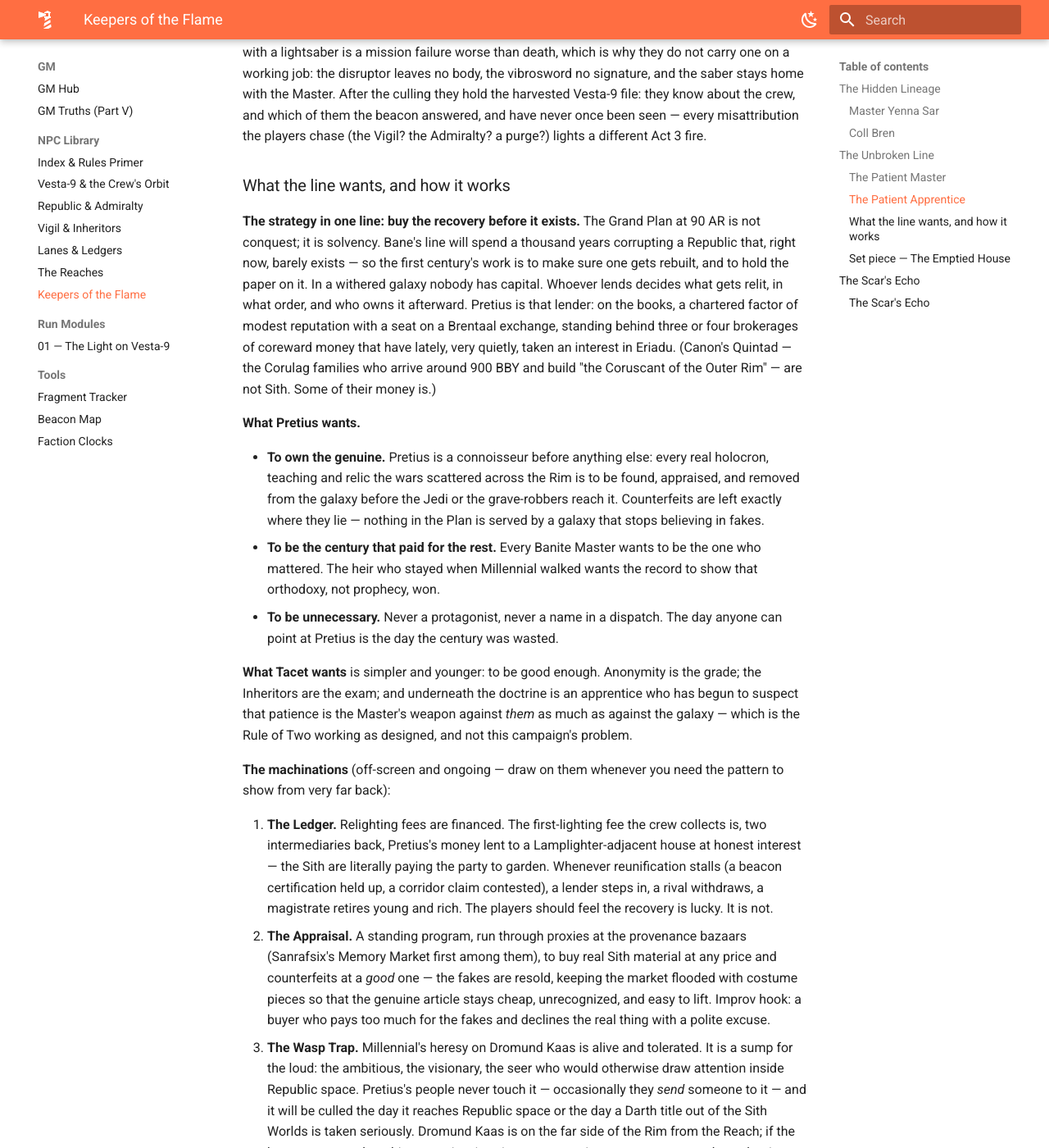
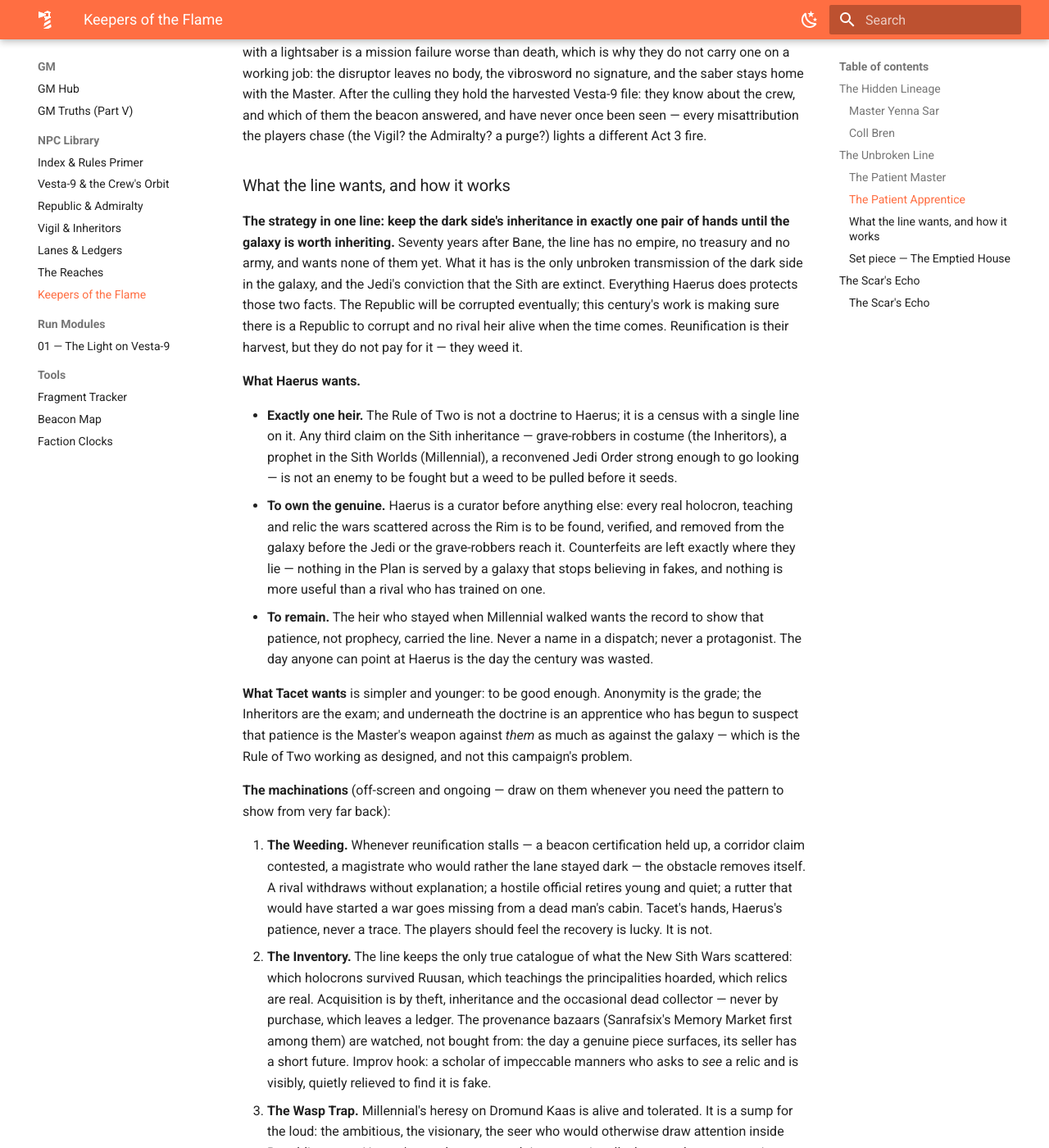
Before and after one commit to iandoriath/ember-age, an MkDocs documentation site: the page built from docs/gm/npcs/keepers.md, in a window 1280 px wide and 1400 px high, scrolled down 5507 px. Shown: the whole window at 82% size. Built offline with MkDocs 1.6.1 and Material for MkDocs 9.7.7, drawn with Linux system fonts in a browser that asks for light colours; some of the changed text lies outside the part shown.

Commit message:
Keepers of the Flame: the Sith line is about custody, not capital — Darth Haerus
Drops the creditor strategy (too Plagueis for a third-succession line). The Master now
keeps the dark side's inheritance in exactly one pair of hands: the Weeding, the Inventory,
the Wasp Trap, the Census, the Graduation, the Absence. Renamed Pretius -> Haerus (bent from
haereo, to hold fast / remain; heard as 'heir').

Co-Authored-By: Claude Fable 5 <noreply@anthropic.com>

```diff
--- a/docs/gm/npcs/keepers.md
+++ b/docs/gm/npcs/keepers.md
@@ -54,12 +54,12 @@ The second fork of Dial 1, resolved: one Jedi lineage survives to 90 AR. It cons
 
 ## The Unbroken Line
 
-Dial 1, statted. Bane, then Zannah, then Cognus — and the record goes silent, because the line got better at silence. Cognus's recorded apprentice, Darth Millennial, rejected the Rule of Two and walked out on *her* to found the Dark Force cult on Dromund Kaas; Legends names no loyal heir after him, so the Master who actually inherited collides with nothing published. Here that Master is **Darth Pretius** — bent from *pretium*, the price: the one who sets it on everything — and the apprentice, whose name nobody outside the line has ever heard spoken, is **Darth Tacet** — *is silent*, the instruction a score gives an instrument for the whole of a movement. Third succession from Bane: young as Sith dynasties go, consolidating, and in no hurry, which is precisely why patience costs them nothing. Their goals and machinations, and the one set piece that shows their work, follow the two stat blocks.
+Dial 1, statted. Bane, then Zannah, then Cognus — and the record goes silent, because the line got better at silence. Cognus's recorded apprentice, Darth Millennial, rejected the Rule of Two and walked out on *her* to found the Dark Force cult on Dromund Kaas; Legends names no loyal heir after him, so the Master who actually inherited collides with nothing published. Here that Master is **Darth Haerus** — bent from *haereo*, to hold fast, to remain; say it aloud and it is also *heir* — and the apprentice, whose name nobody outside the line has ever heard spoken, is **Darth Tacet** — *is silent*, the instruction a score gives an instrument for the whole of a movement. Third succession from Bane: young as Sith dynasties go, consolidating, and in no hurry, which is precisely why patience costs them nothing. Their goals and machinations, and the one set piece that shows their work, follow the two stat blocks.
 
 ### The Patient Master
-*Nemesis — the Sith line (Dial 1) — Darth Pretius; stats for completeness only*
+*Nemesis — the Sith line (Dial 1) — Darth Haerus; stats for completeness only*
 
-> Somewhere, a person of modest reputation and excellent bookkeeping watches lanes relight, and is pleased with the harvest coming in.
+> Somewhere, a person of modest reputation and an excellent memory watches lanes relight, and is pleased with the harvest coming in.
 
 **DO NOT PUT ON-SCREEN.** This block exists so the GM knows what sits at the top of the era; the Patient Master should not appear in this campaign's span. Run them as an absence (see Using them).
 
@@ -98,23 +98,24 @@ Dial 1, statted. Bane, then Zannah, then Cognus — and the record goes silent,
 
 ### What the line wants, and how it works
 
-**The strategy in one line: buy the recovery before it exists.** The Grand Plan at 90 AR is not conquest; it is solvency. Bane's line will spend a thousand years corrupting a Republic that, right now, barely exists — so the first century's work is to make sure one gets rebuilt, and to hold the paper on it. In a withered galaxy nobody has capital. Whoever lends decides what gets relit, in what order, and who owns it afterward. Pretius is that lender: on the books, a chartered factor of modest reputation with a seat on a Brentaal exchange, standing behind three or four brokerages of coreward money that have lately, very quietly, taken an interest in Eriadu. (Canon's Quintad — the Corulag families who arrive around 900 BBY and build "the Coruscant of the Outer Rim" — are not Sith. Some of their money is.)
+**The strategy in one line: keep the dark side's inheritance in exactly one pair of hands until the galaxy is worth inheriting.** Seventy years after Bane, the line has no empire, no treasury and no army, and wants none of them yet. What it has is the only unbroken transmission of the dark side in the galaxy, and the Jedi's conviction that the Sith are extinct. Everything Haerus does protects those two facts. The Republic will be corrupted eventually; this century's work is making sure there is a Republic to corrupt and no rival heir alive when the time comes. Reunification is their harvest, but they do not pay for it — they weed it.
 
-**What Pretius wants.**
+**What Haerus wants.**
 
-- **To own the genuine.** Pretius is a connoisseur before anything else: every real holocron, teaching and relic the wars scattered across the Rim is to be found, appraised, and removed from the galaxy before the Jedi or the grave-robbers reach it. Counterfeits are left exactly where they lie — nothing in the Plan is served by a galaxy that stops believing in fakes.
-- **To be the century that paid for the rest.** Every Banite Master wants to be the one who mattered. The heir who stayed when Millennial walked wants the record to show that orthodoxy, not prophecy, won.
-- **To be unnecessary.** Never a protagonist, never a name in a dispatch. The day anyone can point at Pretius is the day the century was wasted.
+- **Exactly one heir.** The Rule of Two is not a doctrine to Haerus; it is a census with a single line on it. Any third claim on the Sith inheritance — grave-robbers in costume (the Inheritors), a prophet in the Sith Worlds (Millennial), a reconvened Jedi Order strong enough to go looking — is not an enemy to be fought but a weed to be pulled before it seeds.
+- **To own the genuine.** Haerus is a curator before anything else: every real holocron, teaching and relic the wars scattered across the Rim is to be found, verified, and removed from the galaxy before the Jedi or the grave-robbers reach it. Counterfeits are left exactly where they lie — nothing in the Plan is served by a galaxy that stops believing in fakes, and nothing is more useful than a rival who has trained on one.
+- **To remain.** The heir who stayed when Millennial walked wants the record to show that patience, not prophecy, carried the line. Never a name in a dispatch; never a protagonist. The day anyone can point at Haerus is the day the century was wasted.
 
 **What Tacet wants** is simpler and younger: to be good enough. Anonymity is the grade; the Inheritors are the exam; and underneath the doctrine is an apprentice who has begun to suspect that patience is the Master's weapon against *them* as much as against the galaxy — which is the Rule of Two working as designed, and not this campaign's problem.
 
 **The machinations** (off-screen and ongoing — draw on them whenever you need the pattern to show from very far back):
 
-1. **The Ledger.** Relighting fees are financed. The first-lighting fee the crew collects is, two intermediaries back, Pretius's money lent to a Lamplighter-adjacent house at honest interest — the Sith are literally paying the party to garden. Whenever reunification stalls (a beacon certification held up, a corridor claim contested), a lender steps in, a rival withdraws, a magistrate retires young and rich. The players should feel the recovery is lucky. It is not.
-2. **The Appraisal.** A standing program, run through proxies at the provenance bazaars (Sanrafsix's Memory Market first among them), to buy real Sith material at any price and counterfeits at a *good* one — the fakes are resold, keeping the market flooded with costume pieces so that the genuine article stays cheap, unrecognized, and easy to lift. Improv hook: a buyer who pays too much for the fakes and declines the real thing with a polite excuse.
-3. **The Wasp Trap.** Millennial's heresy on Dromund Kaas is alive and tolerated. It is a sump for the loud: the ambitious, the visionary, the seer who would otherwise draw attention inside Republic space. Pretius's people never touch it — occasionally they *send* someone to it — and it will be culled the day it reaches Republic space or the day a Darth title out of the Sith Worlds is taken seriously. Dromund Kaas is on the far side of the Rim from the Reach; if the heresy ever touches this campaign, it arrives as a recruiter, a rumor, or a prophecy that is suspiciously accurate about the Valley.
-4. **The Graduation.** The culling of the Inheritors (Dial 1) is Tacet's exam — see the set piece below — and its harvest includes the Vesta-9 file. The line now knows the crew, and which of them the beacon answered. **Their desire is not to kill them.** Gardeners are not pruned. Tacet's own successor has to come from somewhere, and the Rule of Two recruits at generational distance: if you want a sequel hook, the apprentice's apprentice may already be at your table.
-5. **The Absence.** Never on camera. Pretius manifests as pattern and Tacet as aftermath; neither is ever provable, and no encounter with either is winnable or intended. If the players ever build a true galactic power, the line's attention is the sequel's opening scene.
+1. **The Weeding.** Whenever reunification stalls — a beacon certification held up, a corridor claim contested, a magistrate who would rather the lane stayed dark — the obstacle removes itself. A rival withdraws without explanation; a hostile official retires young and quiet; a rutter that would have started a war goes missing from a dead man's cabin. Tacet's hands, Haerus's patience, never a trace. The players should feel the recovery is lucky. It is not.
+2. **The Inventory.** The line keeps the only true catalogue of what the New Sith Wars scattered: which holocrons survived Ruusan, which teachings the principalities hoarded, which relics are real. Acquisition is by theft, inheritance and the occasional dead collector — never by purchase, which leaves a ledger. The provenance bazaars (Sanrafsix's Memory Market first among them) are watched, not bought from: the day a genuine piece surfaces, its seller has a short future. Improv hook: a scholar of impeccable manners who asks to *see* a relic and is visibly, quietly relieved to find it is fake.
+3. **The Wasp Trap.** Millennial's heresy on Dromund Kaas is alive and tolerated. It is a sump for the loud: the ambitious, the visionary, the seer who would otherwise draw attention inside Republic space. Haerus's people never touch it — occasionally they *send* someone to it — and it will be culled the day it reaches Republic space or the day a Darth title out of the Sith Worlds is taken seriously. Dromund Kaas is on the far side of the Rim from the Reach; if the heresy ever touches this campaign, it arrives as a recruiter, a rumor, or a prophecy that is suspiciously accurate about the Valley.
+4. **The Census.** The Awakening is the line's future. A generation of untrained Force-sensitives with no Order to claim them is either the greatest recruiting pool the Sith have ever had or the seed of the Jedi's return, and Haerus means to decide which. The line keeps its own watch on the gifted — which families, which worlds, which doctrines are reaching them first — and the Inheritors' harvested Vesta-9 file (Dial 3) completes it. The line now knows the crew, and which of them the beacon answered. **Their desire is not to kill them.** Gardeners are not pruned, and Tacet's successor has to come from somewhere: the Rule of Two recruits at generational distance, and if you want a sequel hook, the apprentice's apprentice may already be at your table.
+5. **The Graduation.** The culling of the Inheritors (Dial 1) is Tacet's exam — see the set piece below. It is the Weeding, the Inventory and the Census done in one night.
+6. **The Absence.** Never on camera. Haerus manifests as pattern and Tacet as aftermath; neither is ever provable, and no encounter with either is winnable or intended. If the players ever build a true galactic power, the line's attention is the sequel's opening scene.
 
 ### Set piece — The Emptied House
 *Aftermath encounter — the culling, seen from inside — run it after the Unveiling, or earlier as the culling's first quiet strike*
@@ -123,7 +124,7 @@ Dial 1, statted. Bane, then Zannah, then Cognus — and the record goes silent,
 
 Use an Inheritor base the crew has already visited with courtesy — first contact is always helpful (Dial 3) — so that coming back is the point: the dig camp at the Scar, a Sanrafsix warehouse, a cell on the Veshet spur. They find it taken apart. Everyone is dead and it happened in one night. There are no blaster scorings and no cauterized wounds. The bodies that must never be identified are not there at all (the disruptor); the rest died of falls, of fire, and of each other (Influence). The archive rooms are bare — not burned, *emptied*: dust outlines where shelves stood. And the relic hall is untouched. Every "Sith artifact" the Inheritors ever displayed is still on its plinth.
 
-**The truth.** Tacet took every genuine item and left every counterfeit, because Pretius's appraisal is the one thing in the galaxy that can tell them apart — and because a room full of fakes tells the galaxy this was robbery by people who did not know what they were looking at. Nobody sane concludes "Sith." The fakes are also a message, for the one reader in ten thousand who can tell.
+**The truth.** Tacet took every genuine item and left every counterfeit, because Haerus's eye is the one thing in the galaxy that can tell them apart — and because a room full of fakes tells the galaxy this was robbery by people who did not know what they were looking at. Nobody sane concludes "Sith." The fakes are also a message, for the one reader in ten thousand who can tell.
 
 **Reading the room** (optional clue ladder; RAW difficulties; a failed check says nothing, a despair says something false):
 
```
Also changed, not shown: other parts of docs/gm/npcs/keepers.md (+1 -1 lines), gm-screen.artifact.html (+1 -1 lines), gm-screen.html (+1 -1 lines).
